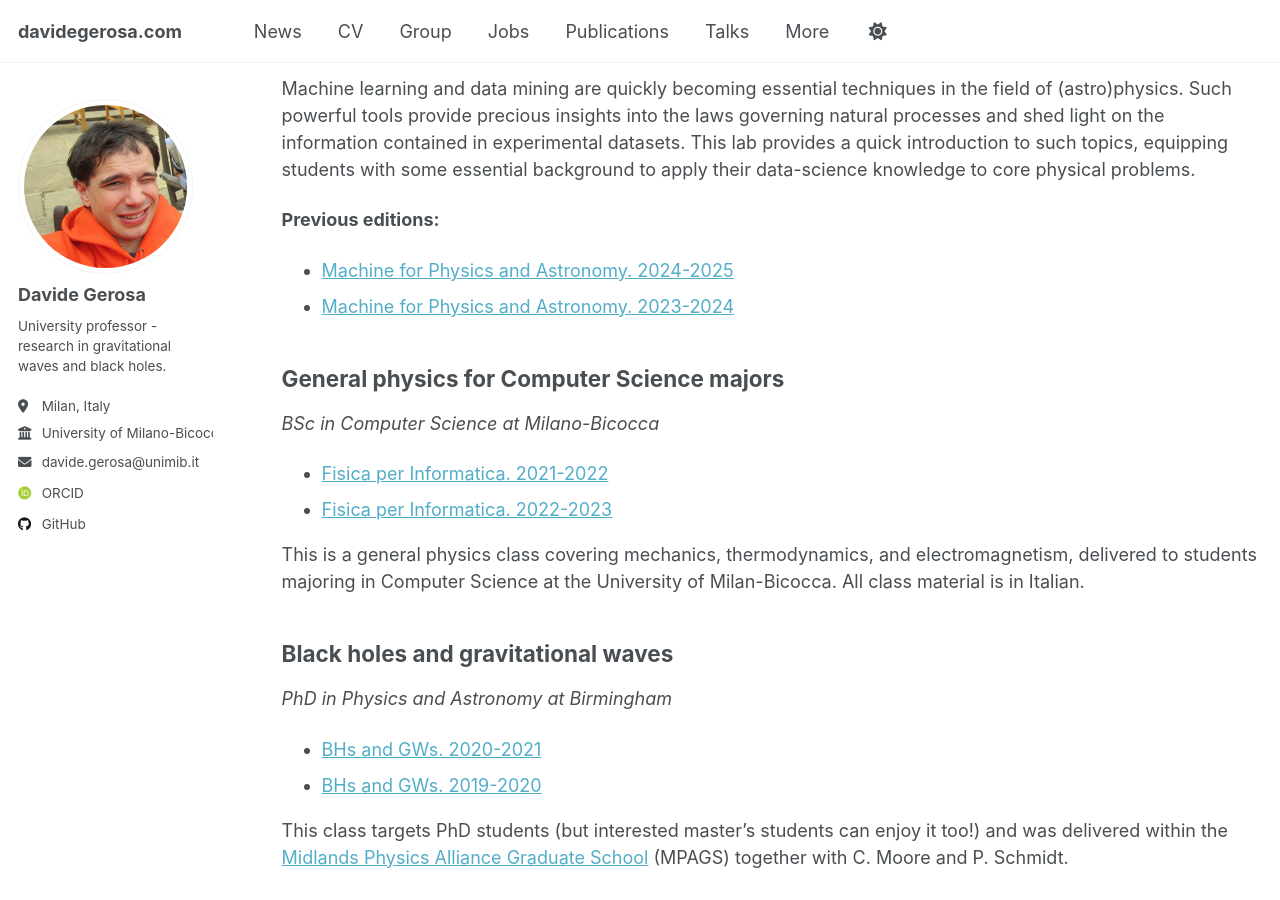
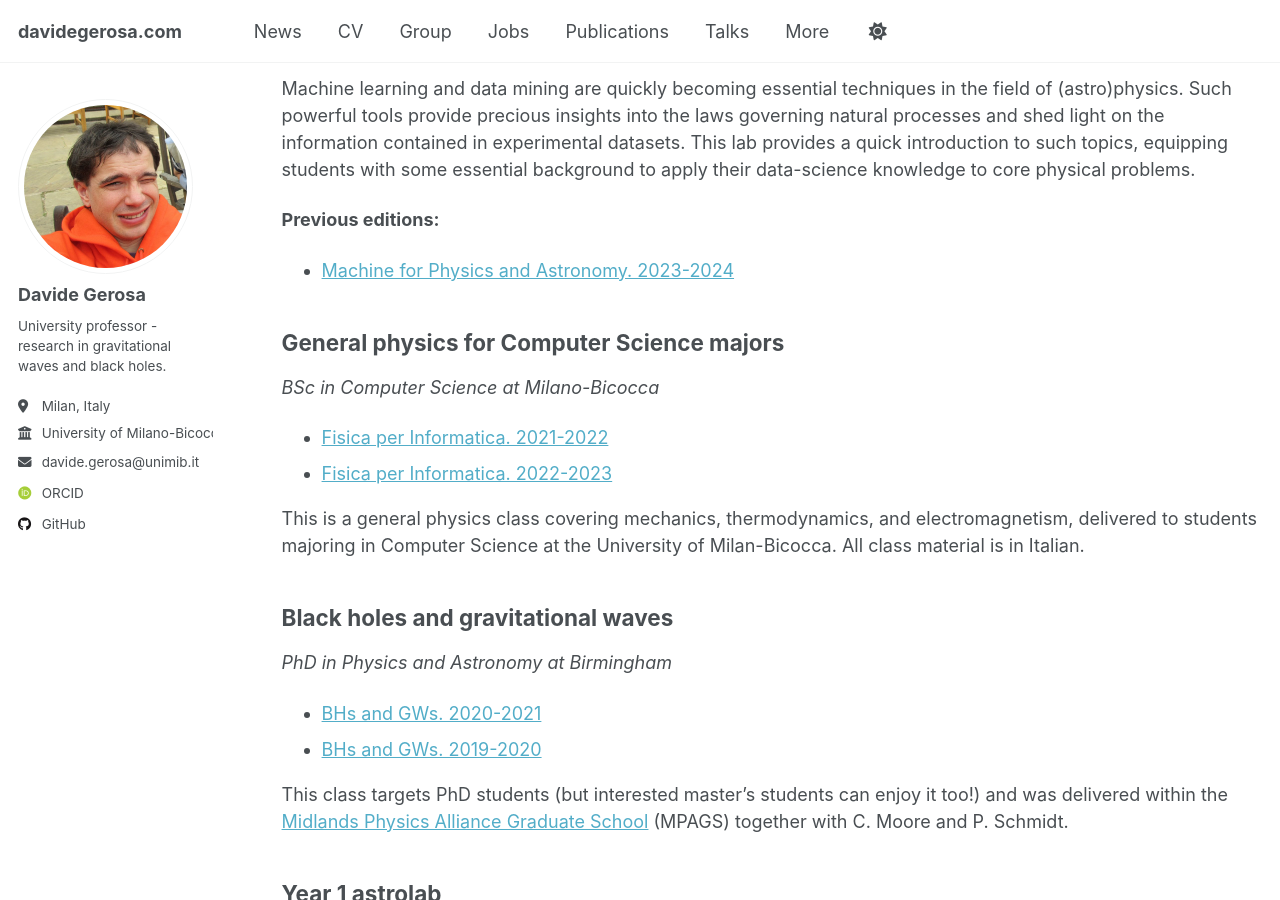
Before and after one commit to dgerosa/website, a Jekyll site: the page built from _pages/teaching.md, in a window 1280 px wide and 900 px high, scrolled down 1339 px. Built offline with Jekyll 4.4.1, drawn with Linux system fonts in a browser that asks for light colours; some web fonts are replaced.

Commit message:
Wed Jun 11 12:13:07 CEST 2025

```diff
--- a/_pages/teaching.md
+++ b/_pages/teaching.md
@@ -47,7 +47,6 @@ Machine learning and data mining are quickly becoming essential techniques in th
 
 **Previous editions:**
 
-- [Machine for Physics and Astronomy. 2024-2025](https://github.com/dgerosa/machinelearning4physics_bicocca_2025)
 - [Machine for Physics and Astronomy. 2023-2024](https://github.com/dgerosa/machinelearning4physics_bicocca_2024)
 
 ## General physics for Computer Science majors
```
